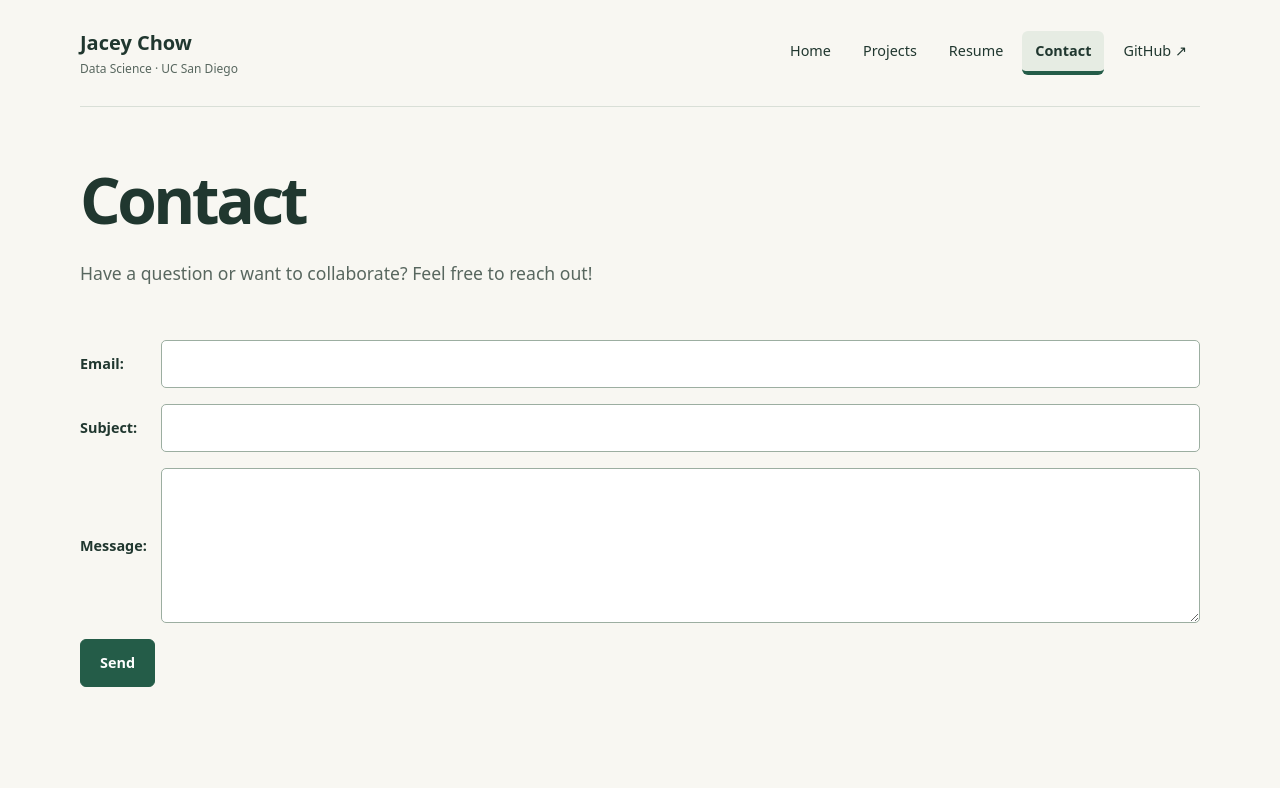
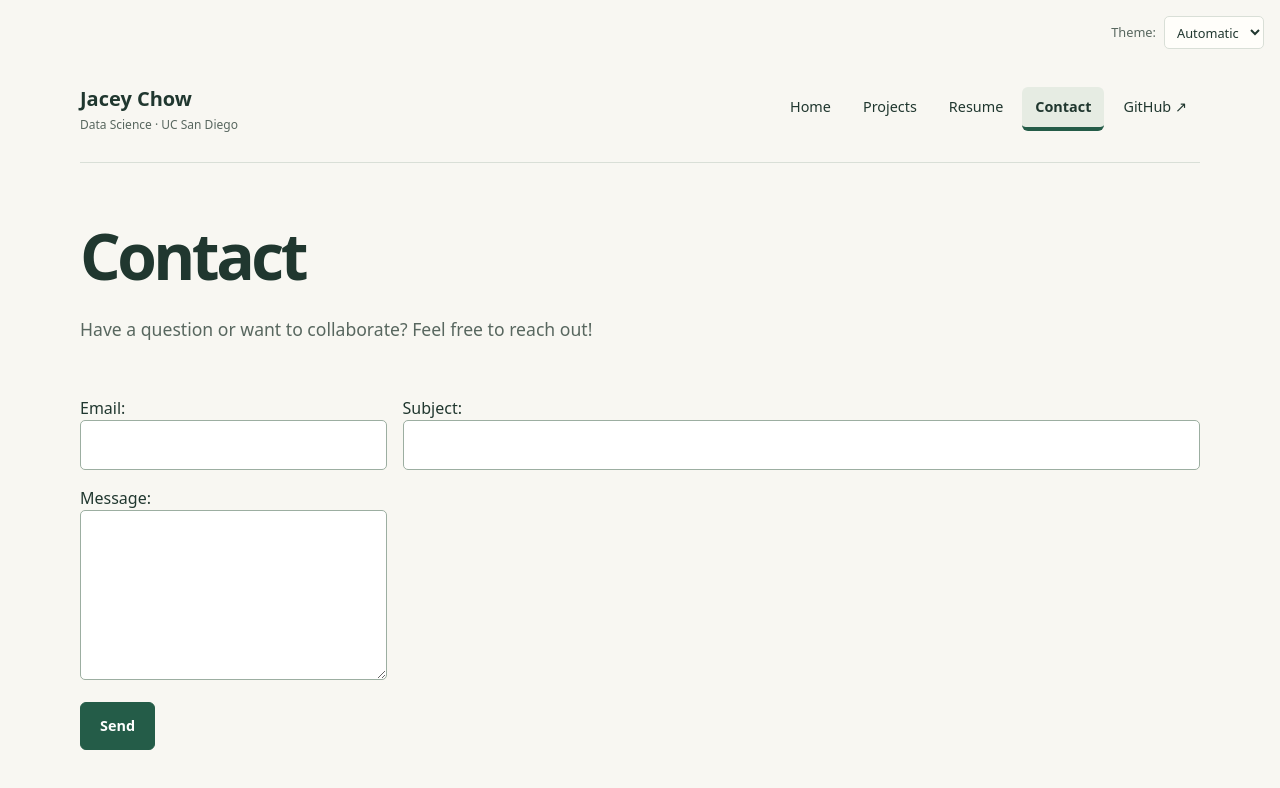
Before and after one commit to jaceyccy/Porfolio, a plain HTML site: page contact/index.html in a window 1280 px wide. Drawn offline with Linux system fonts and the light colour scheme.

Commit message:
lab3 update

```diff
--- a/contact/index.html
+++ b/contact/index.html
@@ -6,6 +6,7 @@
     <meta name="viewport" content="width=device-width, initial-scale=1.0">
     <title>Contact | Jacey Chow</title>
     <link rel="stylesheet" href="../style.css">
+    <script type="module" src="../global.js"></script>
 </head>
 <body>
     <a class="skip" href="#main">Skip to content</a>
@@ -15,15 +16,6 @@
             Jacey Chow
             <span>Data Science · UC San Diego</span>
         </a>
-
-        <nav aria-label="Main navigation">
-            <a href="../">Home</a>
-            <a href="../projects/">Projects</a>
-            <a href="../resume/">Resume</a>
-            <a href="../contact/" aria-current="page">Contact</a>
-            <a href="https://github.com/jaceyccy"
-               target="_blank" rel="noopener noreferrer">GitHub ↗</a>
-        </nav>
     </header>
 
     <main id="main">
--- /dev/null
+++ b/global.js
@@ -0,0 +1,89 @@
+console.log("IT'S ALIVE!");
+
+function $$(selector, context = document) {
+  return Array.from(context.querySelectorAll(selector));
+}
+
+function normalizePath(path) {
+  return path.replace(/index\.html$/, "").replace(/\/$/, "");
+}
+
+const siteRoot = new URL("./", import.meta.url);
+
+const pages = [
+  { url: "", title: "Home" },
+  { url: "projects/", title: "Projects" },
+  { url: "resume/", title: "Resume" },
+  { url: "contact/", title: "Contact" },
+  { url: "https://github.com/jaceyccy", title: "GitHub ↗" },
+];
+
+const nav = document.createElement("nav");
+nav.setAttribute("aria-label", "Main navigation");
+
+document.querySelector(".site-header").append(nav);
+
+for (const page of pages) {
+  const link = document.createElement("a");
+
+  link.href = new URL(page.url, siteRoot).href;
+  link.textContent = page.title;
+
+  const isCurrentPage =
+    link.host === location.host &&
+    normalizePath(link.pathname) === normalizePath(location.pathname);
+
+  if (isCurrentPage) {
+    link.classList.add("current");
+    link.setAttribute("aria-current", "page");
+  }
+
+  if (link.host !== location.host) {
+    link.target = "_blank";
+    link.rel = "noopener noreferrer";
+  }
+
+  nav.append(link);
+}
+
+document.body.insertAdjacentHTML(
+    "afterbegin",
+    `
+    <label class="color-scheme">
+      Theme:
+      <select>
+        <option value="light dark">Automatic</option>
+        <option value="light">Light</option>
+        <option value="dark">Dark</option>
+      </select>
+    </label>
+    `
+  );
+
+  const select = document.querySelector(".color-scheme select");
+
+function setColorScheme(colorScheme) {
+  document.documentElement.style.setProperty(
+    "color-scheme",
+    colorScheme
+  );
+
+  select.value = colorScheme;
+}
+
+// Restore the saved choice when a page loads.
+const savedScheme = localStorage.getItem("colorScheme");
+
+if (["light dark", "light", "dark"].includes(savedScheme)) {
+  setColorScheme(savedScheme);
+} else {
+  setColorScheme("light dark");
+}
+
+// Update and save the choice when the dropdown changes.
+select.addEventListener("input", (event) => {
+  const colorScheme = event.target.value;
+
+  setColorScheme(colorScheme);
+  localStorage.setItem("colorScheme", colorScheme);
+});
--- a/style.css
+++ b/style.css
@@ -1,11 +1,18 @@
 /* Colors shared across the website */
 :root {
-  --ink: #20372f;
-  --muted: #58675f;
-  --accent: #245c48;
-  --paper: #f8f7f2;
-  --line: #d9dfd7;
-  --white: #fffefa;
+  color-scheme: light dark;
+
+  --ink: light-dark(#20372f, #edf3ee);
+  --muted: light-dark(#58675f, #b8c7be);
+  --accent: light-dark(#245c48, #9bd5b5);
+  --paper: light-dark(#f8f7f2, #151c18);
+  --line: light-dark(#d9dfd7, #405147);
+  --white: light-dark(#fffefa, #202a24);
+
+  --soft: light-dark(#e8ece3, #29382e);
+  --hover: light-dark(#e6ece3, #34483c);
+  --button-text: light-dark(#ffffff, #15291d);
+  --button-hover: light-dark(#174634, #b7e7ca);
 
   accent-color: var(--accent);
 }
@@ -96,7 +103,7 @@ nav a:hover {
   background: #e6ece3;
 }
 
-nav a[aria-current='page']{
+nav a.current{
   border-bottom-color: var(--accent);
   background: #e6ece3;
   font-weight: 700;
@@ -352,7 +359,7 @@ form {
   gap:1em;
 }
 
-label {
+from label {
   display: grid;
   grid-template-columns: subgrid;
   grid-column: 1/-1;
@@ -518,3 +525,41 @@ footer p {
   width: 100%;
   height: auto;
 }
+
+.button.secondary:hover {
+  background: var(--hover);
+  color: var(--accent);
+}
+
+/* Reserve space above the header for the theme control. */
+body {
+  padding-top: 3.5rem;
+}
+
+.color-scheme {
+  position: absolute;
+  top: 1rem;
+  right: 1rem;
+
+  display: flex;
+  align-items: center;
+  gap: 0.5rem;
+
+  font-size: 80%;
+  font-weight: 400;
+  color: var(--muted);
+}
+
+.color-scheme select {
+  font: inherit;
+  padding: 0.35rem 0.5rem;
+  border: 1px solid var(--line);
+  border-radius: 5px;
+  background: var(--white);
+  color: var(--ink);
+}
+
+select:focus-visible {
+  outline: 3px solid #bf761d;
+  outline-offset: 4px;
+}
```
Also changed, not shown: index.html (+1 -9 lines), projects/index.html (+1 -9 lines), resume/index.html (+1 -13 lines).
